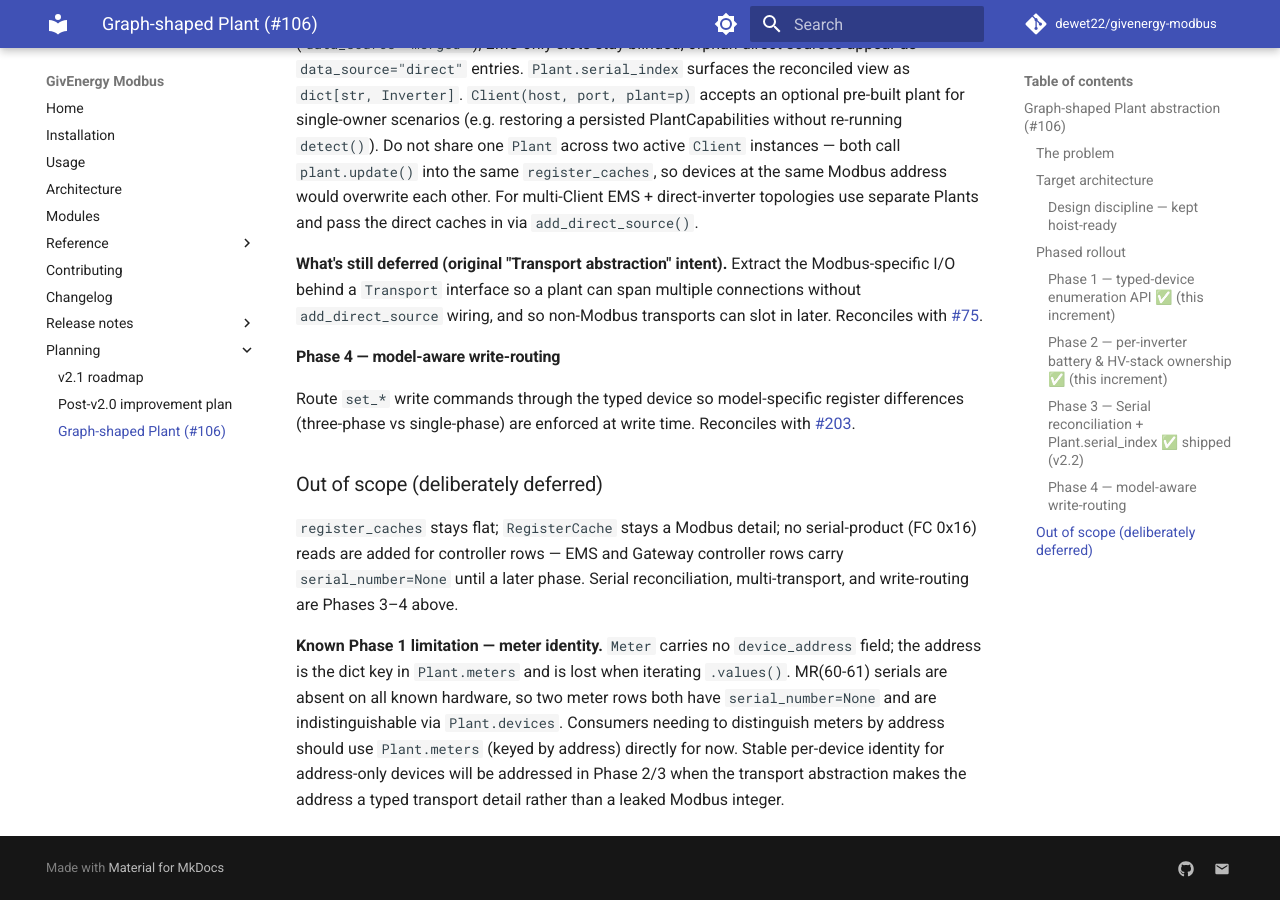
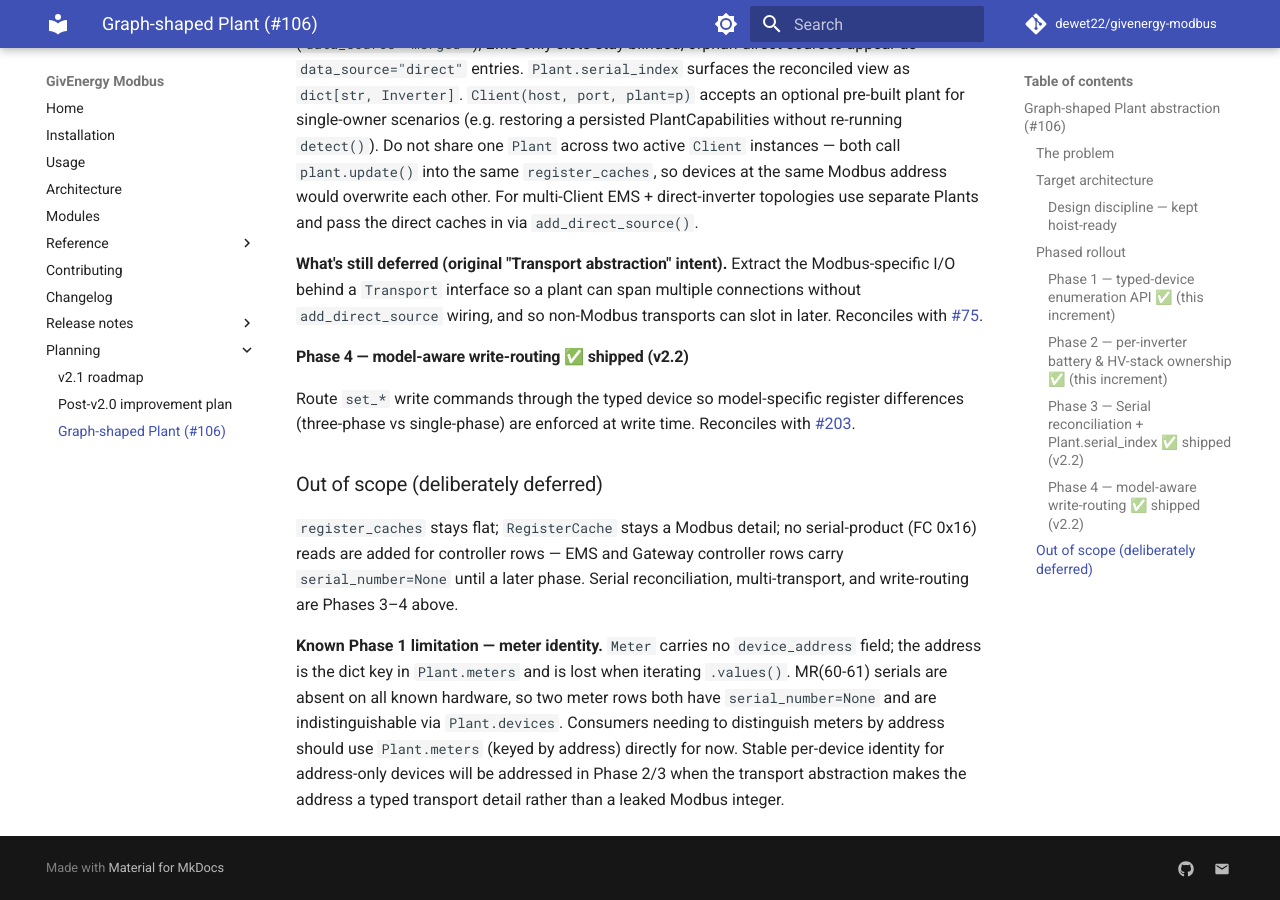
Before and after one commit to dewet22/givenergy-modbus, an MkDocs documentation site: the page built from docs/plant-device-graph.md, in a window 1280 px wide and 900 px high, scrolled down 2869 px. Built offline with MkDocs 1.6.1 and Material for MkDocs 9.7.7, drawn with Linux system fonts in a browser that asks for light colours; comment, search, counter and statistics services are not loaded.

Commit message:
docs(plant): mark Phase 4 as shipped in plant-device-graph.md

```diff
--- a/docs/plant-device-graph.md
+++ b/docs/plant-device-graph.md
@@ -142,7 +142,7 @@ span multiple connections without `add_direct_source` wiring, and so
 non-Modbus transports can slot in later. Reconciles with
 [#75](https://github.com/dewet22/givenergy-modbus/issues/75).
 
-### Phase 4 — model-aware write-routing
+### Phase 4 — model-aware write-routing ✅ shipped (v2.2)
 
 Route `set_*` write commands through the typed device so model-specific
 register differences (three-phase vs single-phase) are enforced at write time.
```
